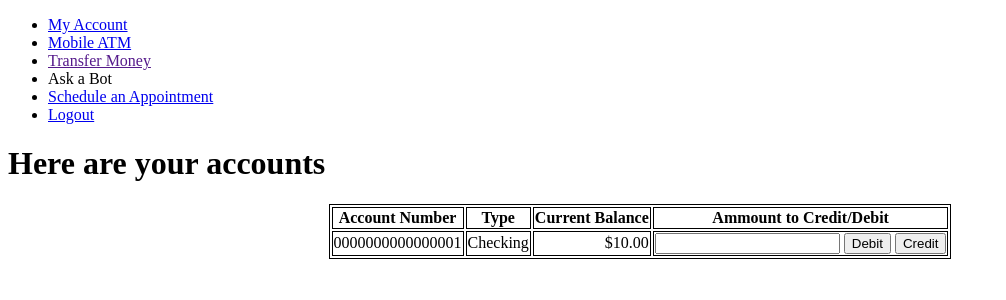
After one commit to rhelmot/PersimmonBanking, a Django app: page /website/mobile-atm in a window 1280 px wide. The commit adds this page. Shown: the top 300 px of the page, without its empty margins (0-1006 px from the left). Run offline with Django 3.2, Linux system fonts and the light colour scheme; a user stored in the database is signed in; tables that the repository leaves empty hold one stand-in row (values such as "Sample post"); parts of the project's set-up code (start-up, migrations or seed data) failed here and were passed over; some libraries are stand-ins or nearby versions.

Commit message:
added mobile ATM (#26)
* added mobile ATM

* added mobile ATM

* fixed pages

* fixed pages

* fix transactions

* Aesthetic changes

* Seems to be working now

Co-authored-by: Audrey Dutcher <audrey@rhelmot.io>

```diff
--- a/persimmon/website/templates/main.html
+++ b/persimmon/website/templates/main.html
@@ -14,7 +14,7 @@
     <ul>
         {% if persimmon_user %}
             <li><a href="{% url 'user' persimmon_user.id %}">My Account</a></li>
-            <li><a href="">Mobile ATM</a></li>
+            <li><a href="{% url 'mobileatm'%}">Mobile ATM</a></li>
             <li><a href="">Transfer Money</a></li>
             <li>Ask a Bot</li>
             <li><a href="{% url 'appointment' %}">Schedule an Appointment</a></li>
--- /dev/null
+++ b/persimmon/website/templates/pages/mobile_atm.html
@@ -0,0 +1,69 @@
+{% extends "main.html" %}
+{% block title %}Mobile ATM{% endblock %}
+{% block body %}
+<meta charset="UTF-8">
+
+<h1>Here are your accounts</h1>
+<table class="center">
+    <tr>
+        <th>Account Number</th>
+        <th>Type</th>
+        <th>Current Balance</th>
+        <th>Ammount to Credit/Debit</th>
+    </tr>
+    {% for account in accounts %}
+    <tr>
+        <td style="text-align:center">{{account.account_number}} </td>
+        <td style="text-align:center">{{account.pretty_type}}</td>
+        <td style="text-align:right">${{account.balance}}</td>
+        <td>
+            <form action="{%url 'mobilehandle'%}" method="post">
+            {% csrf_token %}
+            <input type="hidden" name="acc" value="{{ account.account_number }}">
+            <input name="number" type="number">
+            <button name="act" value="True" type="submit">Debit</button>
+            <button name="act" value="False" type="submit">Credit</button>
+            </form>
+
+        </td>
+
+
+    </tr>
+    {%endfor%}
+
+</table>
+
+
+{% if persimmon_user.employee_level >= 1 %}
+    <p>Employee view enabled</p>
+<h1>All active Accounts</h1>
+<table class="center">
+    <tr>
+        <th>Account Number</th>
+        <th>Type</th>
+        <th>Current Balance</th>
+        <th>Ammount to Credit/Debit</th>
+    </tr>
+    {% for account in other %}
+    <tr>
+        <td style="text-align:center">{{account.account_number}} </td>
+        <td style="text-align:center">{{account.pretty_type}}</td>
+        <td style="text-align:right">${{account.balance}}</td>
+        <td>
+            <form action="{% url 'mobilehandle' %}" method="post">
+            {% csrf_token %}
+            <input type="hidden" name="acc" value="{{ account.account_number }}">
+            <input name="number" type="number">
+            <button name="act" value="True" type="submit">Debit</button>
+            <button name="act" value="False" type="submit">Credit</button>
+            </form>
+
+        </td>
+
+
+    </tr>
+    {%endfor%}
+
+</table>
+{%endif%}
+{% endblock %}
--- /dev/null
+++ b/persimmon/website/templates/pages/mobile_atm_fail.html
@@ -0,0 +1,5 @@
+{% extends 'main.html' %}
+{% block title %}Atm Fail{% endblock %}
+{% block body %}
+<h1>An Error has occured, transaction canciled</h1>
+{% endblock %}
--- /dev/null
+++ b/persimmon/website/templates/pages/mobile_atm_success.html
@@ -0,0 +1,5 @@
+{% extends 'main.html' %}
+{% block title %}ATM succ{% endblock %}
+{% block body %}
+<p>Transaction Succesfull</p>
+{% endblock %}
--- a/persimmon/website/urls.py
+++ b/persimmon/website/urls.py
@@ -43,4 +43,7 @@ urlpatterns = [
     path('edit-phone-success', html_views.edit_phone_success),
     path('edit-name', html_views.edit_name_page, name='editname'),
     path('edit-name-success', html_views.edit_name_success),
+    path('mobile-atm', html_views.mobile_atm_page, name='mobileatm'),
+    path('mobile-atm-handel', apis.mobile_atm_handel, name='mobilehandle')
+
     ]
--- a/persimmon/website/views/html_views.py
+++ b/persimmon/website/views/html_views.py
@@ -300,3 +300,16 @@ def edit_name_page(request):
         'api': urls.reverse(apis.change_my_name),
         'success': urls.reverse(edit_name_success)
     })
+
+
+def mobile_atm_page(request):
+    user = current_user(request, expect_not_logged_in=False)
+    myaccounts = BankAccount.objects.filter(owner=user, approval_status=ApprovalStatus.APPROVED)
+    otheraccounts = []
+    if user.employee_level >= EmployeeLevel.TELLER:
+        otheraccounts = BankAccount.objects.filter(approval_status=ApprovalStatus.APPROVED)
+
+    return TemplateResponse(request, 'pages/mobile_atm.html', {
+        'accounts': myaccounts,
+        'other': otheraccounts
+    })
```
Also changed, not shown: persimmon/website/templates/pages/employee_page.html (+4 -12 lines), persimmon/website/views/apis.py (+31 -0 lines).
